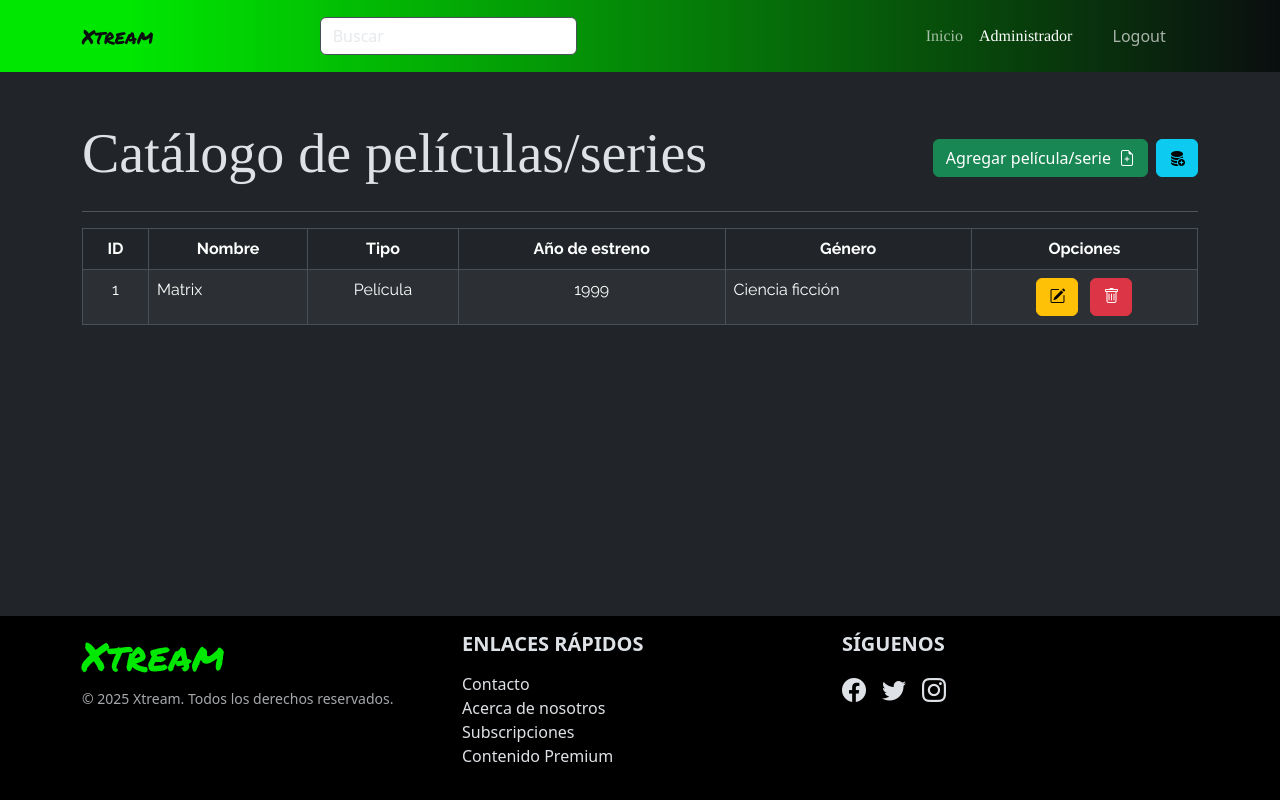
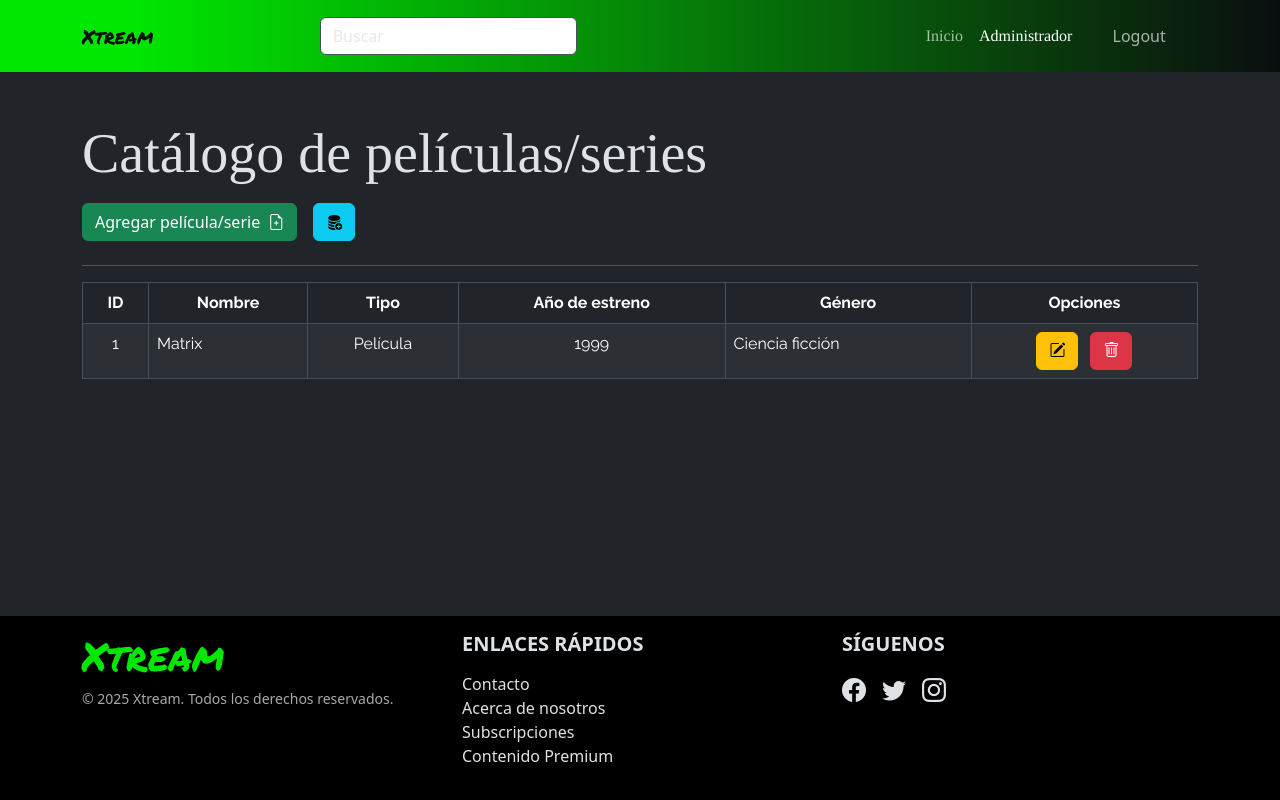
Before and after one commit to emiarias/Xtream, a React (Vite) app: page /administrador in a window 1280 px wide. Built offline with nearby package versions, Linux system fonts and the light colour scheme; sample sign-in values are in the browser's storage.

Commit message:
cree componente formulario, cree las rutas de editar y crear y pase por props el titulo de editar y crear

```diff
--- a/src/App.jsx
+++ b/src/App.jsx
@@ -46,11 +46,11 @@ function App() {
 
               <Route
                 path="crear"
-                element={<FormularioPelicula></FormularioPelicula>}
+                element={<FormularioPelicula titulo={'Añadir película/serie'}></FormularioPelicula>}
               ></Route>
               <Route
                 path="editar"
-                element={<FormularioPelicula></FormularioPelicula>}
+                element={<FormularioPelicula titulo={'Editar película/serie'}></FormularioPelicula>}
               ></Route>
             </Route>
             <Route path="/*" element={<Error404></Error404>}></Route>
--- a/src/Components/pages/FormularioPelicula.jsx
+++ b/src/Components/pages/FormularioPelicula.jsx
@@ -1,8 +1,8 @@
-const FormularioPelicula = () => {
+const FormularioPelicula = ({titulo}) => {
     return (
-        <div>
-            <h1>Hola Mundo</h1>
-        </div>
+        <section className="container my-3">
+            <h1>{titulo}</h1>
+        </section>
     );
 };
 
--- a/src/components/pages/Administrador.jsx
+++ b/src/components/pages/Administrador.jsx
@@ -1,16 +1,17 @@
 import { Button, Table } from 'react-bootstrap';
 import ItemPelicula from './componentesAdministrador/ItemPelicula';
+import { Link } from 'react-router';
 
 const Administrador = () => {
     return (
         <section className='container'>
-           <div className="d-flex justify-content-between align-items-center mt-5">
+           <div className="row justify-content-between align-items-center mt-5">
         <h1 className="display-4 tinos">Catálogo de películas/series</h1>
-        <div>
-          <Button className="btn btn-success">
+        <div className='d-flex gap-2 my-2'>
+          <Link to={"/administrador/crear"} className="btn btn-success">
             Agregar película/serie
             <i className="bi bi-file-earmark-plus ms-2"></i>
-          </Button>
+          </Link>
           <Button className="btn btn-info ms-2">
             <i
               className="bi bi-database-fill-add"
--- a/src/components/pages/componentesAdministrador/ItemPelicula.jsx
+++ b/src/components/pages/componentesAdministrador/ItemPelicula.jsx
@@ -1,4 +1,5 @@
 import { Button } from 'react-bootstrap';
+import { Link } from 'react-router';
 
 const ItemPelicula = () => {
     return (
@@ -12,9 +13,9 @@ const ItemPelicula = () => {
       <td>Ciencia ficción</td>
       <td className="text-center">
         <div className="d-flex gap-1 justify-content-center">
-        <Button variant="warning" className="me-lg-2">
+        <Link to={"/administrador/editar"} className="btn btn-warning me-lg-2">
           <i className="bi bi-pencil-square"></i>
-        </Button>
+        </Link>
         <Button variant="danger">
           <i className="bi bi-trash"></i>
         </Button>
```
